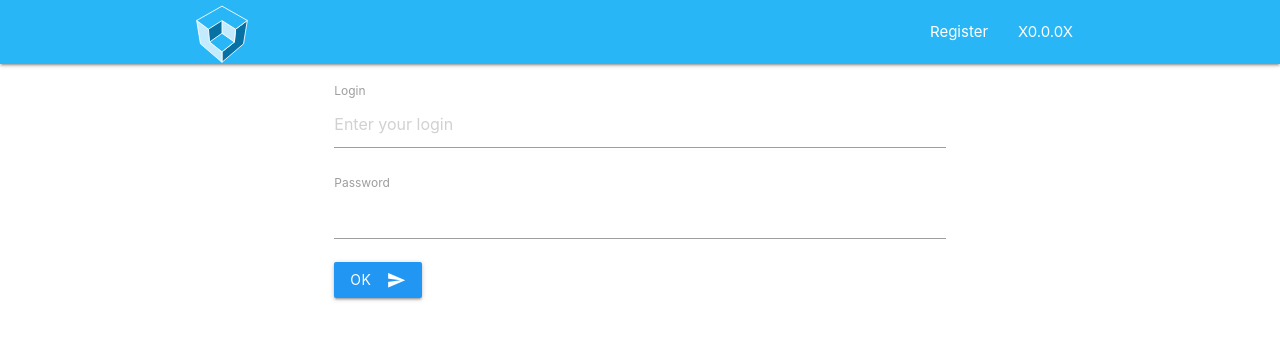
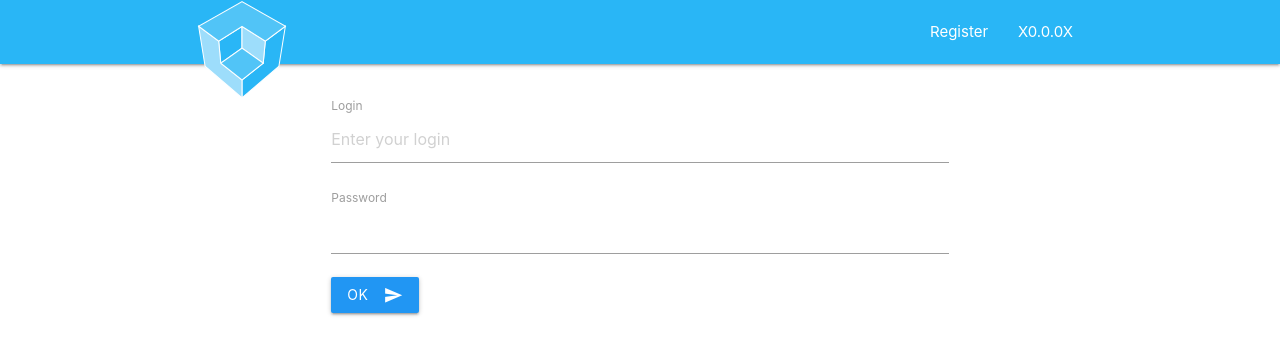
Before and after one commit to FirstKlaas/digicubes-rest, a Flask app: page /account/login in a window 1280 px wide. Shown: the top 362 px of the page. Run offline with Flask 2, Linux system fonts and the light colour scheme; some libraries are stand-ins or nearby versions.

Commit message:
changed the layout of the loginpage

```diff
--- a/digicubes/web/templates/root/login.jinja
+++ b/digicubes/web/templates/root/login.jinja
@@ -10,26 +10,13 @@
       <!--Let browser know website is optimized for mobile-->
       <meta name="viewport" content="width=device-width, initial-scale=1.0"/>
     </head>
-
+    <!-- width="22.811mm" height="25.194mm"  -->
+    <!-- viewBox="0 0 86.215 95.223" xmlns="http://www.w3.org/2000/svg" -->
     <body>
         <nav class="light-blue lighten-1" role="navigation">
-            <div class="nav-wrapper container"><a id="logo-container" href="#" class="brand-logo"><svg>
-              <g transform="scale(0.6)">
-                <g transform="translate(0,-190)">
-                  <g transform="matrix(1.129 0 0 1.129 -98.156 120.22)" stroke-width=".88574">
-                    <g transform="translate(-9.2382 -105.75)" stroke-width=".88574">
-                      <path d="m120.39 210.63 1.7954 18.993 18.285-12.946v-18.71z" fill="#0671a2"/>
-                      <g stroke-width="1.3" stroke="#ffffff">
-                        <path d="m160.55 210.63 17.292-12.851-5.5752 34.49-31.797 27.214v-15.403l18.285-14.458z" fill="#0671a2"/>
-                        <path d="m140.47 197.97v18.71l18.285 12.946 1.7954-18.993z" fill="#c3eafd"/>
-                        <path d="m103.09 197.78 5.5752 34.49 31.797 27.214v-15.403l-18.285-14.458-1.7954-18.993z" fill="#c3eafd"/>
-                        <path d="m122.18 229.63 18.285-12.946 18.285 12.946-18.285 14.458-18.285-14.458" fill="#29b6f6"/>
-                        <path d="m120.39 210.63-17.292-12.851 37.372-21.167 37.372 21.167-17.292 12.851-20.08-12.662z" fill="#29b6f6"/>
-                      </g>
-                    </g>
-                  </g>
-                </g>
-              </g></svg></a>
+            <div class="nav-wrapper container"><a id="logo-container" href="#" class="brand-logo">
+            <img src="{{ url_for('static', filename='image/dg100.png') }}" />
+            </a>
             <ul class="right hide-on-med-and-down">
                 <li><a href="#">Register</a></li><li><a href="#">X{{ digi_client.version }}X{{ moin }}</a></li>
             </ul>
@@ -40,17 +27,16 @@
             <a href="#" data-target="nav-mobile" class="sidenav-trigger"><i class="material-icons">menu</i></a>
             </div>
         </nav>
-        <div class="container">
+        <div class="section">
+
           <div class="row">
-            <div class="col s12" id="dc_main">
-                <div class="container">
+            <div class="col s6 offset-s3" id="dc_main">
                     <form method="POST" action="{{ url_for('account.login') }}">
                         {{ form.csrf_token }}
                         <p>{{ form.login.label }} {{ form.login(size=20) }}</p>
                         <p>{{ form.password.label }} {{ form.password(size=20) }}</p>
                         <p>{{ form.submit }}</p>
                     </form>
-                </div>
             </div>
           </div>
         </div>
```
Also changed, not shown: digicubes/web/static/image/DigiCubes_Kontur.svg (added), digicubes/web/static/image/DigiCubes_opt.svg (added), digicubes/web/static/image/DigiCubes_opt2.svg (added), digicubes/web/static/image/dg100.png (added).
